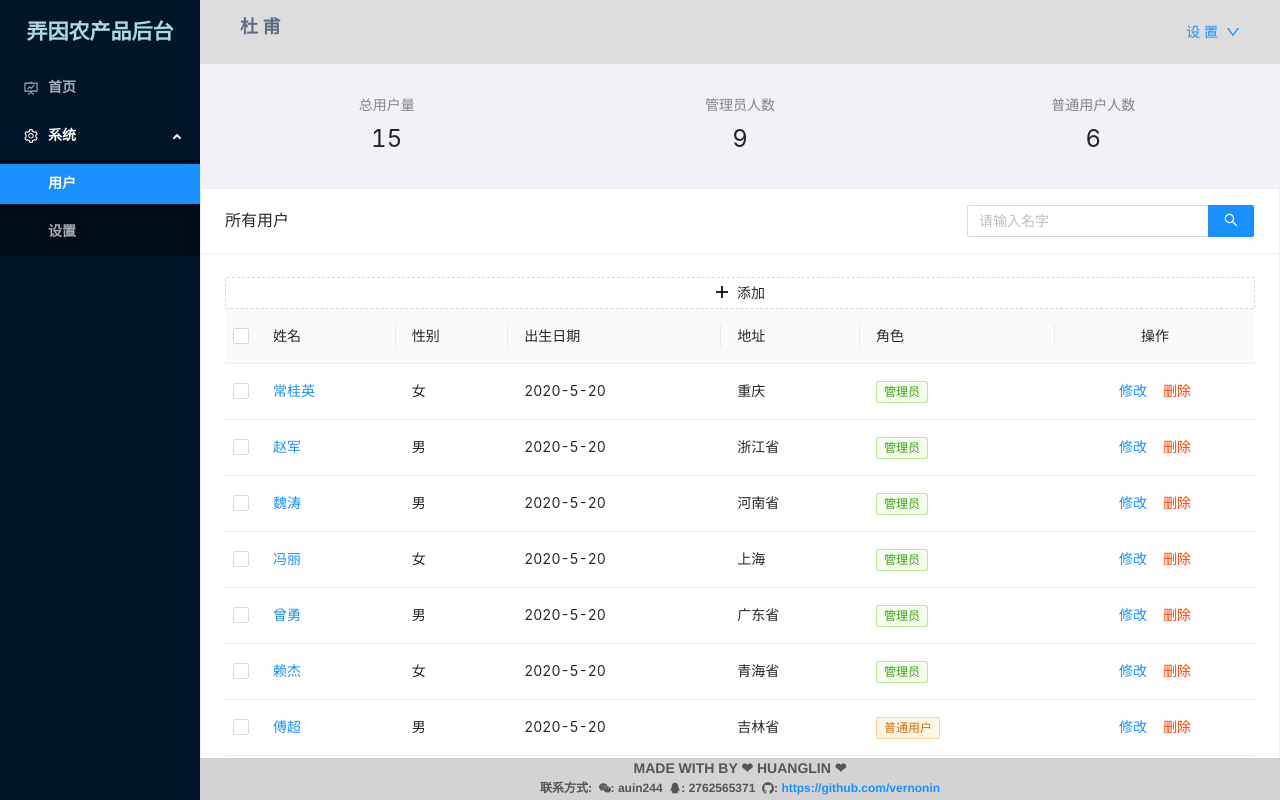
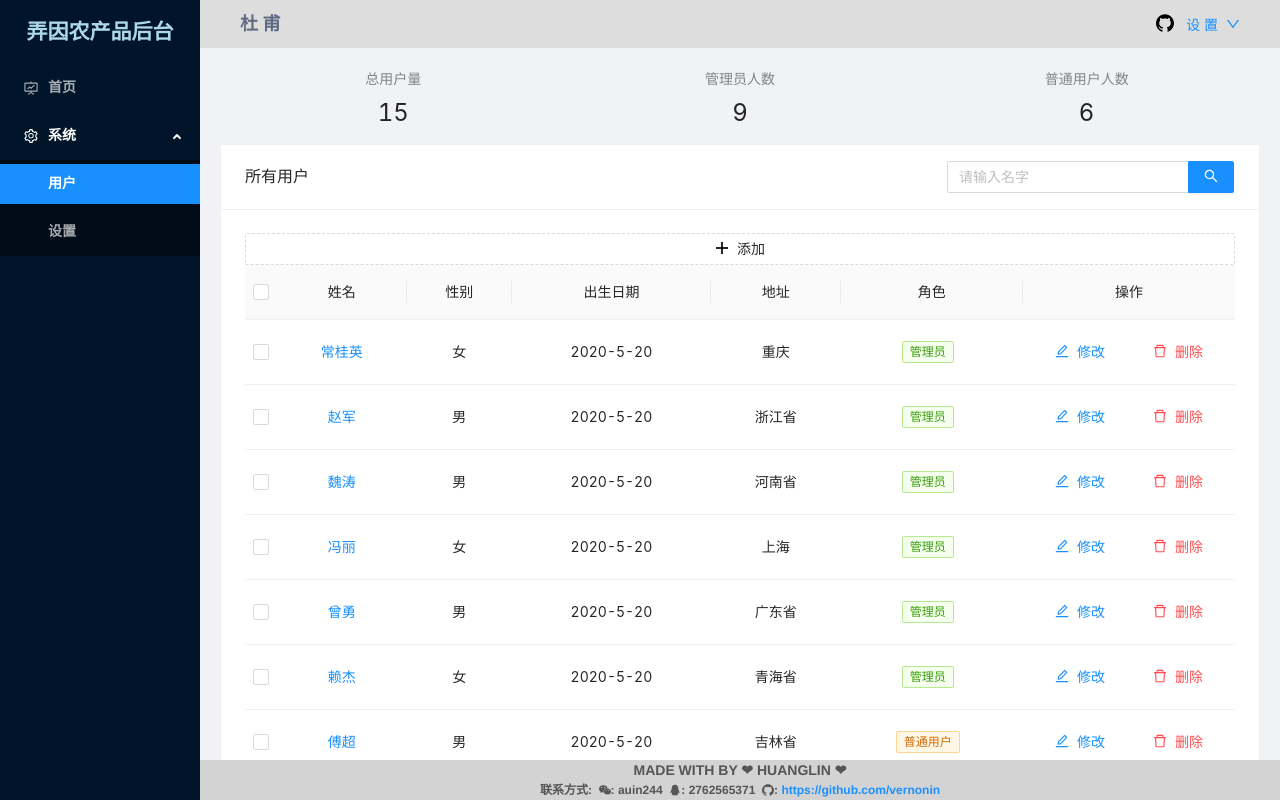
Before and after one commit to vernonin/react-admin-template, a React (Create React App) app: page /system/user in a window 1280 px wide. Built offline with nearby package versions, Linux system fonts and the light colour scheme.

Commit message:
修改整体布局

```diff
--- a/src/components/Notice.jsx
+++ b/src/components/Notice.jsx
@@ -5,7 +5,7 @@ const Notice = props => {
 
 	const { notices } = props
 	return (
-		<Carousel autoplay dotPosition="right" dots={false} style={{width: '520px', height: '40px'}}>
+		<Carousel autoplay dotPosition="right" dots={false} style={{width: '520px', height: '30px'}}>
 			{
 				notices.map(item => {
 					const contentStyle = {
--- a/src/layout/components/HeaderNav.jsx
+++ b/src/layout/components/HeaderNav.jsx
@@ -2,7 +2,12 @@ import React, { useState } from 'react'
 import { Menu, Dropdown, Space, Layout } from 'antd'
 import { Link } from 'react-router-dom'
 
-import { DownOutlined, SmileOutlined, LogoutOutlined } from '@ant-design/icons'
+import {
+	DownOutlined,
+	SmileOutlined,
+	LogoutOutlined,
+	GithubOutlined
+} from '@ant-design/icons'
 
 import Notice from '../../components/Notice'
 
@@ -10,6 +15,12 @@ const { Header } = Layout
 
 const onLogout = () => {
 	console.log('退出登录做的一些操作...')
+}
+
+const githubStyle = {
+	color: '#000',
+	marginRight: '12px',
+	fontSize: '18px'
 }
 
 const menu = (
@@ -47,9 +58,13 @@ const HeaderNav = () => {
 	])
 
 	return (
-		<Header className='layout-header'>
+		<Header style={{height: '48px'}} className='layout-header'>
 			<div className="layout-header-content">
 				<Notice notices={notice}/>
+				<div>
+					<a style={githubStyle} target="_blank" rel="noopener noreferrer" href="https://github.com/vernonin/react-admin-template">
+						<GithubOutlined />
+					</a>
 					<Dropdown overlay={menu}>
 						<a onClick={e => e.preventDefault()} href={'/'}>
 							<Space>
@@ -59,6 +74,7 @@ const HeaderNav = () => {
 						</a>
 					</Dropdown>
 				</div>
+			</div>
 		</Header>
 
 	)
--- a/src/layout/components/SiderNav.jsx
+++ b/src/layout/components/SiderNav.jsx
@@ -7,7 +7,14 @@ import useParentRoute from '../../hooks/useParentRoute'
 
 const { Sider } = Layout
 
-const titleStyle = {color: 'lightblue', height: '64px', lineHeight: '64px',fontWeight: '600', fontFamily: '楷体', textAlign: 'center'}
+const titleStyle = {
+	color: 'lightblue',
+	height: '64px',
+	lineHeight: '64px',
+	fontWeight: '600',
+	fontFamily: '楷体',
+	textAlign: 'center'
+}
 
 const SiderNav = () => {
 
@@ -26,18 +33,16 @@ const SiderNav = () => {
 	}
 
 	return (
-		<Sider className='layout-sider'>
+		<Sider style={{width: 'auto'}} className='layout-sider'>
 			<h2 style={titleStyle}>
 				弄因农产品后台
 				<>
 					<Menu
 						theme={'dark'}
 						onClick={onMenu}
-						style={{
-							width: '100%',
-						}}
-						mode="inline"
+						mode={"inline"}
 						items={menu}
+						inlineCollapsed={false}
 						defaultOpenKeys={[parent]}
 						defaultSelectedKeys={[current]}
 					/>
--- a/src/layout/index.css
+++ b/src/layout/index.css
@@ -4,6 +4,8 @@
 
 .layout-content-over{
 	overflow-y: scroll;
+	padding: 20px;
+	box-sizing: border-box;
 }
 /* 自定义滚动条 */
 .layout-content-over::-webkit-scrollbar {
@@ -32,8 +34,10 @@
 	justify-content: space-between;
 	align-items: center;
 	text-align: right;
-	color: aquamarine;
+	height: 48px;
 	padding: 0 40px;
+	overflow: hidden;
+	box-sizing: border-box;
 	background-color: #ddd;
 }
 
@@ -45,9 +49,10 @@
 }
 
 .layout-footer-content{
-	height: 42px;
+	height: 42;
 	color: #555;
 	font-weight: 600;
+	box-sizing: border-box;
 	font-family: 'Franklin Gothic Medium', 'Arial Narrow', Arial, sans-serif;
 	background-color: lightgrey;
 }
@@ -63,7 +68,7 @@
 
 /* 加载中 */
 .loading{
-	height: 200px;
+	height: 400px;
 	display: flex;
 	justify-content: center;
 	align-items: center;
--- a/src/layout/index.jsx
+++ b/src/layout/index.jsx
@@ -19,7 +19,7 @@ const index = () => {
 	return (
 		<Layout>
 			<SiderNav />
-				<Layout className='layout-content'>
+			<Layout className='layout-content'>
 				<HeaderNav/>
 				<Content className='layout-content-over'>
 					<Suspense fallback={<Loading />}>
@@ -32,5 +32,4 @@ const index = () => {
 	)
 }
 
-
 export default index
--- a/src/pages/system/User.jsx
+++ b/src/pages/system/User.jsx
@@ -3,7 +3,7 @@ import axios from "axios"
 import moment from 'moment'
 import React, { useState, useEffect, useRef } from "react"
 import { Table, Space,Tag, Button, Card, Input, Modal } from 'antd'
-import { PlusOutlined } from '@ant-design/icons'
+import { PlusOutlined, EditOutlined, DeleteOutlined } from '@ant-design/icons'
 
 import UserFrom from './components/user/UserFrom'
 import CensusCrad from './components/user/CensusCrad'
@@ -21,6 +21,7 @@ const User = () => {
 			title: '姓名',
 			dataIndex: 'name',
 			id: 'name',
+			align: 'center',
 			// eslint-disable-next-line jsx-a11y/anchor-is-valid
 			render: (text, record) => <a onClick={() => onShow(record)}>{text}</a>,
 		},
@@ -29,6 +30,7 @@ const User = () => {
 			title: '性别',
 			dataIndex: 'sex',
 			id: 'sex',
+			align: 'center',
 			render: (text, record) => <span>{text}</span>,
 		},
 		{
@@ -36,12 +38,14 @@ const User = () => {
 			title: '出生日期',
 			dataIndex: 'birthday',
 			id: 'birthday',
+			align: 'center',
 		},
 		{
 			key: 'address',
 			title: '地址',
 			dataIndex: 'address',
 			id: 'address',
+			align: 'center',
 		},
 
 		{
@@ -49,6 +53,7 @@ const User = () => {
 			title: '角色',
 			dataIndex: 'tag',
 			id: 'tag',
+			align: 'center',
 			render: text => (
 				<Tag color={text === '管理员' ? 'green' : 'orange'}>{text}</Tag>
 			)
@@ -58,11 +63,11 @@ const User = () => {
 			title: '操作',
 			id: 'action',
 			align: 'center',
-			width: 200,
+			width: 180,
 			render: (text, record) => (
 				<Space size="middle">
-					<a onClick={() => onEdit(record)}>修改</a>
-					<a style={{color: '#f40'}} onClick={() => onDelete(record)}>删除</a>
+					<Button type="link" icon={<EditOutlined />} onClick={() => onEdit(record)}>修改</Button >
+					<Button danger type="text" icon={<DeleteOutlined />} onClick={() => onDelete(record)}>删除</Button >
 				</Space>
 			),
 		},
--- a/src/pages/system/components/user/CensusCrad.jsx
+++ b/src/pages/system/components/user/CensusCrad.jsx
@@ -4,9 +4,7 @@ import { Statistic, Row, Col } from 'antd'
 
 const Container = styled.div`
 	text-align: center;
-	margin: 20px 10px;
-	padding: 10px 0px;
-	background: #f0f2f5;
+	margin-bottom: 12px;
 `
 
  const CensusCrad = props => {
```
Also changed, not shown: src/utils/getRandomColor.js (line endings or trailing spaces). Lines whose indentation alone changed are shown as unchanged.
